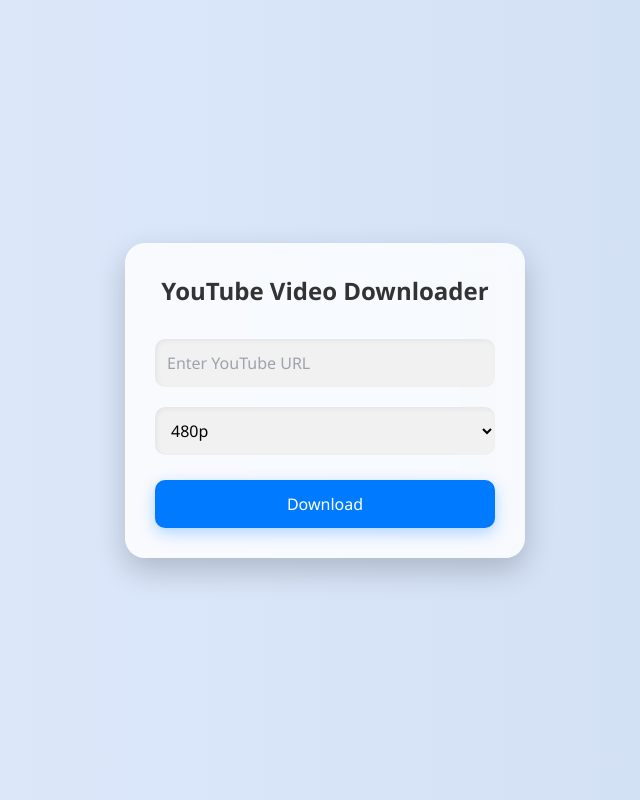
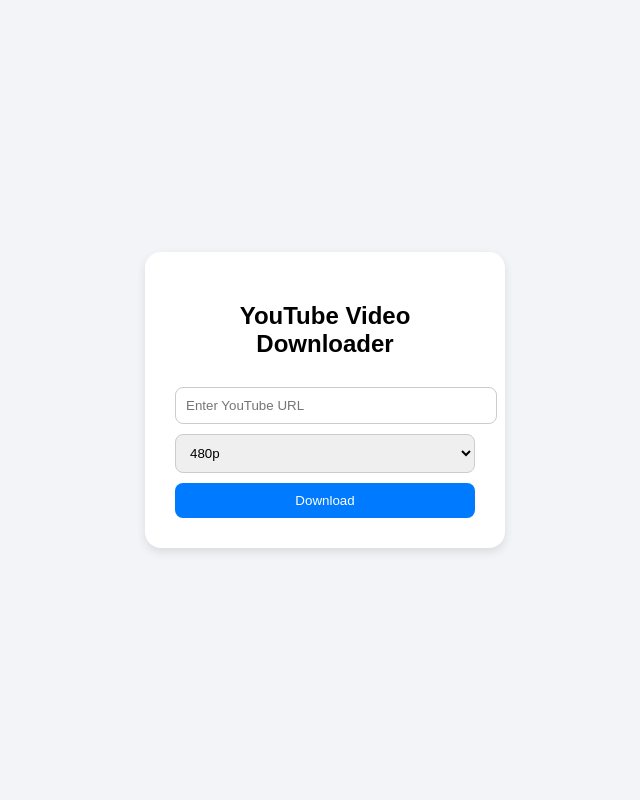
Before and after one commit to Kundank7/yt-downloader, a Flask app: page / in a window 1280 px wide. Shown: the whole page, without its empty margins (315-955 px from the left). Run offline with Flask 3, Linux system fonts and the light colour scheme.

Commit message:
index.html

```diff
--- a/templates/index.html
+++ b/templates/index.html
@@ -1,15 +1,12 @@
 <!DOCTYPE html>
 <html lang="en">
 <head>
-  <meta charset="UTF-8" />
-  <meta name="viewport" content="width=device-width, initial-scale=1.0" />
-  <title>YouTube Downloader</title>
-  <link href="https://cdn.jsdelivr.net/npm/tailwindcss@2.2.19/dist/tailwind.min.css" rel="stylesheet">
-
+  <meta charset="UTF-8">
+  <title>YouTube Video Downloader</title>
   <style>
     body {
-      font-family: 'Segoe UI', Tahoma, Geneva, Verdana, sans-serif;
-      background: linear-gradient(to right, #e0eafc, #cfdef3);
+      font-family: Arial, sans-serif;
+      background: #f2f4f7;
       display: flex;
       justify-content: center;
       align-items: center;
@@ -17,125 +14,62 @@
       margin: 0;
     }
 
-    .form-container {
-      background: rgba(255, 255, 255, 0.8);
-      backdrop-filter: blur(12px);
+    .container {
+      background: white;
       padding: 30px;
-      border-radius: 20px;
-      box-shadow: 0 12px 30px rgba(0, 0, 0, 0.2);
-      width: 100%;
-      max-width: 400px;
+      border-radius: 16px;
+      box-shadow: 0 4px 10px rgba(0,0,0,0.1);
+      width: 300px;
+      text-align: center;
     }
 
-    h1 {
-      font-size: 24px;
-      font-weight: 700;
-      text-align: center;
-      margin-bottom: 20px;
-      color: #333;
-    }
-
-    form {
-      display: flex;
-      flex-direction: column;
-    }
-
-    input[type="text"],
-    select {
+    input, select, button {
       width: 100%;
-      padding: 12px;
-      margin: 10px 0;
-      border: none;
-      border-radius: 10px;
-      font-size: 16px;
-      background-color: #f1f1f1;
-      box-shadow: inset 2px 2px 5px rgba(0, 0, 0, 0.05);
-      transition: 0.3s;
-    }
-
-    input:focus, select:focus {
-      outline: none;
-      background-color: #e9f0ff;
+      padding: 10px;
+      margin-top: 10px;
+      border-radius: 8px;
+      border: 1px solid #ccc;
     }
 
     button {
       background-color: #007bff;
       color: white;
-      font-size: 16px;
-      padding: 12px;
-      margin-top: 15px;
       border: none;
-      border-radius: 10px;
-      cursor: pointer;
-      box-shadow: 0 5px 15px rgba(0, 123, 255, 0.3);
-      transition: background-color 0.3s ease, transform 0.2s;
     }
 
-    button:hover {
-      background-color: #0056b3;
-      transform: translateY(-2px);
-    }
-
-    /* Loader Animation */
-    .loader {
-      width: fit-content;
-      margin: 10px auto 0 auto;
+    #loader {
+      display: none;
       font-weight: bold;
-      font-family: monospace;
-      font-size: 18px;
-      background: linear-gradient(90deg, #000 50%, #0000 0) right/200% 100%;
-      animation: l21 2s infinite linear;
-    }
-
-    .loader::before {
-      content: "Loading...";
-      color: #0000;
-      padding: 0 5px;
-      background: inherit;
-      background-image: linear-gradient(90deg, #333 50%, #000 0);
-      -webkit-background-clip: text;
-      background-clip: text;
-    }
-
-    @keyframes l21 {
-      100% {
-        background-position: left;
-      }
+      margin-top: 15px;
     }
   </style>
 </head>
 <body>
-  <div class="form-container">
-    <h1>YouTube Video Downloader</h1>
-    <form id="downloadForm" action="/" method="POST" target="downloadFrame">
+  <div class="container">
+    <h2>YouTube Video Downloader</h2>
+    <form id="download-form" action="/download" method="GET">
       <input type="text" name="url" placeholder="Enter YouTube URL" required>
-      <select name="resolution" required>
-        <option value="480">480p</option>
-        <option value="720">720p</option>
-        <option value="1080">1080p</option>
+      <select name="resolution">
+        <option value="360p">360p</option>
+        <option value="480p" selected>480p</option>
+        <option value="720p">720p</option>
+        <option value="1080p">1080p</option>
       </select>
-
-      <!-- Loader -->
-      <div id="loader" class="loader" style="display: none;"></div>
-
-      <button type="submit">Download</button>
+      <button type="submit" id="download-btn">Download</button>
+      <div id="loader">Loading...</div>
     </form>
-
-    <!-- Hidden iframe to catch file download -->
-    <iframe name="downloadFrame" style="display: none;" onload="hideLoader()"></iframe>
   </div>
 
   <script>
-    const form = document.getElementById("downloadForm");
+    const form = document.getElementById("download-form");
     const loader = document.getElementById("loader");
 
-    form.addEventListener("submit", () => {
+    form.addEventListener("submit", function () {
       loader.style.display = "block";
+      setTimeout(() => {
+        loader.style.display = "none";
+      }, 3000); // Hide after 3 seconds
     });
-
-    function hideLoader() {
-      loader.style.display = "none";
-    }
   </script>
 </body>
 </html>
```
